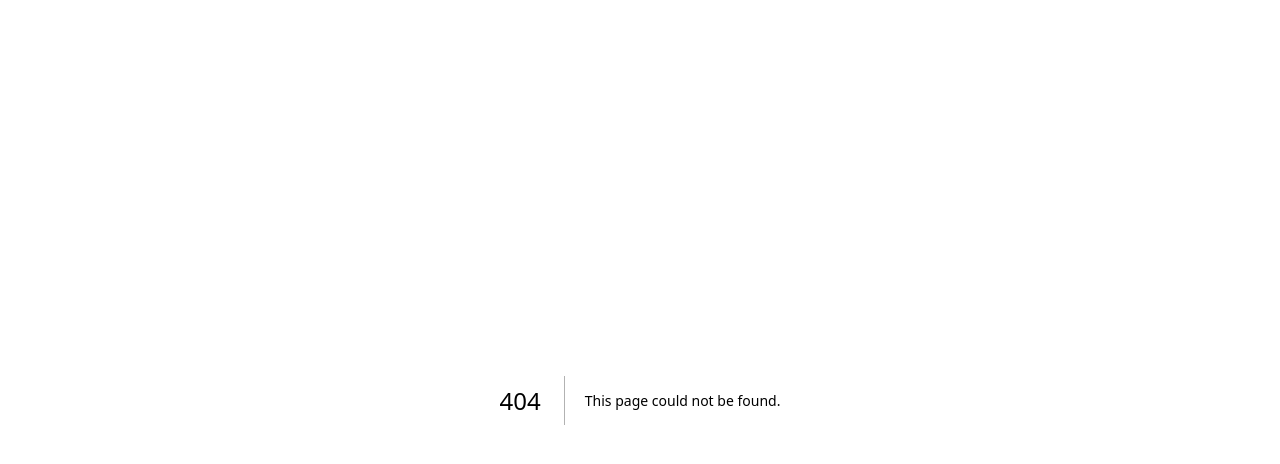
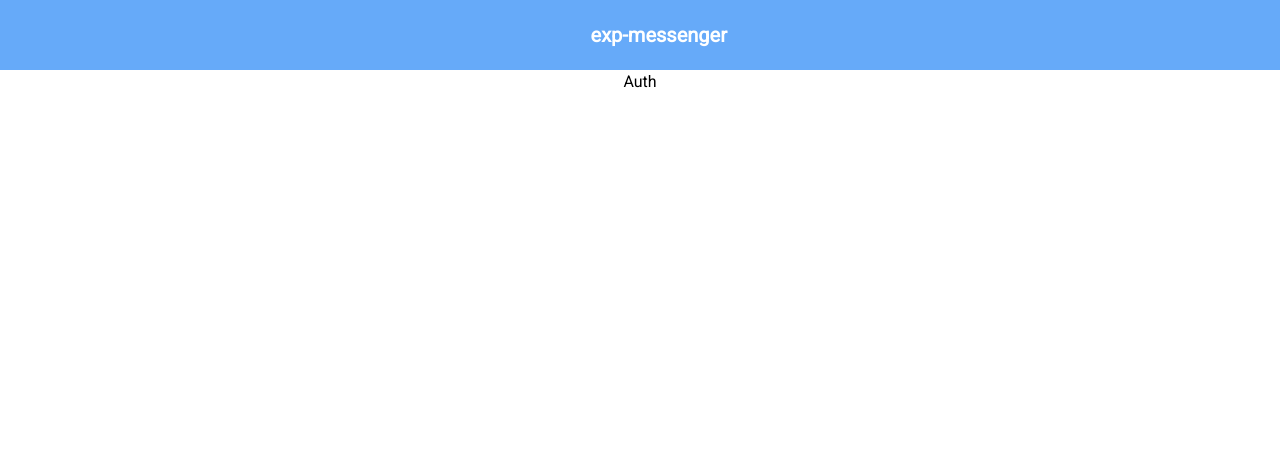
Before and after one commit to Russs11/exp-messenger, a Next.js app in the folder client/: page /auth in a window 1280 px wide. Before the commit this address had no page. Shown: the top 464 px of the page. Built offline with nearby package versions, Linux system fonts and the light colour scheme.

Commit message:
w16.04.2025

```diff
--- /dev/null
+++ b/client/src/app/auth/auth.tsx
@@ -0,0 +1,9 @@
+'use client'
+
+export default function Auth() {
+  return (
+    <div>
+      <div>Auth</div>
+    </div>
+  )
+}
--- /dev/null
+++ b/client/src/app/auth/page.module.scss
@@ -0,0 +1,71 @@
+.page {
+  --blue: #66AAF9;
+  --light-blue: #95C3F8;
+  --black: #000000;
+  --white: #ffffff;
+
+  display: grid;
+  grid-template-rows: 4.375em 1fr;
+  grid-template-columns: 1fr;
+  justify-items: center;
+  min-height: 100svh;
+
+  .header {
+    display: flex;
+    justify-content: center;
+    align-items: center;
+
+    height: 4.375em;
+    width: 100%;
+
+    background: var(--blue);
+
+    &_menu {
+      display: flex;
+      justify-content: flex-start;
+      flex-grow: 1;
+
+      margin: 0 1.875em;
+
+      .btnSearch {
+        margin-left: auto;
+
+      }
+    }
+  }
+
+  .main {
+    display: flex;
+
+    width: 100%;
+
+    .cards{
+      display: flex;
+      flex-direction: column;
+
+      width: 100%;
+
+      margin-top: 2.5em;
+      margin-left: 2.5em;
+    }
+  }
+
+  .main::before {
+    content: "";
+    background-image: url('../../img/policiya-mvd-rossiya.webp');
+    background-position: center;
+    background-size: cover;
+    background-repeat: no-repeat;
+
+    position: absolute;
+    top: 0;
+    left: 0;
+    right: 0;
+    bottom: 0;
+    width: 100%;
+    height: 100%;
+    z-index: -1;
+
+    opacity: 0.2;
+  }
+}
--- /dev/null
+++ b/client/src/app/auth/page.tsx
@@ -0,0 +1,17 @@
+import Logo from '../components/logo'
+import Auth from './auth'
+import styles from './page.module.scss'
+
+export default function AuthPage() {
+  return (
+    <>
+      <div className={styles.page}>
+        <div className={styles.header}>
+          <Logo />
+        </div>
+        <Auth />
+      </div>
+      <div className={styles.main}></div>
+    </>
+  )
+}
```
Also changed, not shown: client/src/app/auth/auth.module.scss (added).
